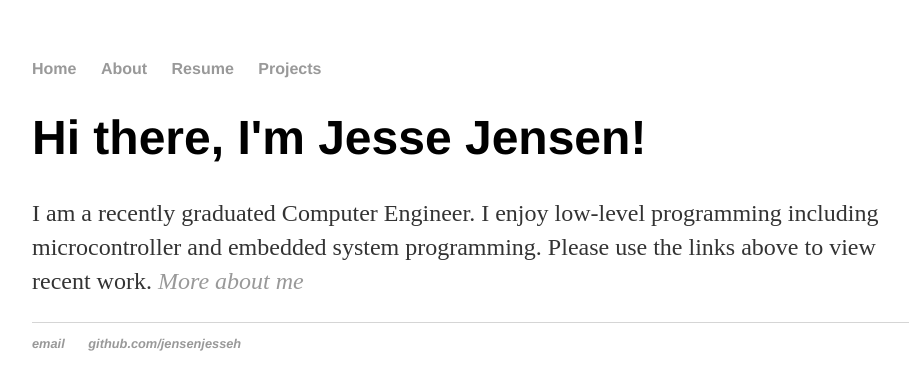
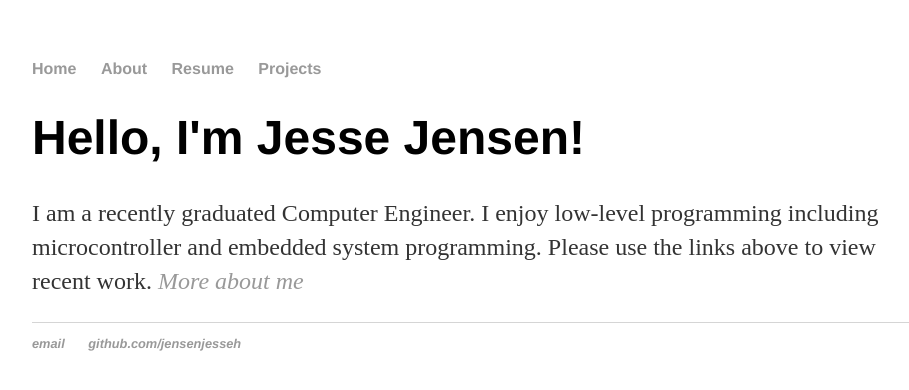
Before and after one commit to jensenjesseh/jensenjesseh.github.io, a Jekyll site: the page built from index.html, in a window 1280 px wide. Shown: the top 390 px of the page, without its empty margins (160-1069 px from the left). Built offline with Jekyll 4.4.1, drawn with Linux system fonts in a browser that asks for light colours.

Commit message:
Update index.html

```diff
--- a/index.html
+++ b/index.html
@@ -3,6 +3,6 @@ layout: default
 title: Jesse Jensen, Computer Engineer
 ---
 <div class="blurb">
-	<h1>Hi there, I'm Jesse Jensen!</h1>
+	<h1>Hello, I'm Jesse Jensen!</h1>
 	<p>I am a recently graduated Computer Engineer. I enjoy low-level programming including microcontroller and embedded system programming. Please use the links above to view recent work.<em> <a href="/about">More about me</a></p>
 </div><!-- /.blurb -->
```
